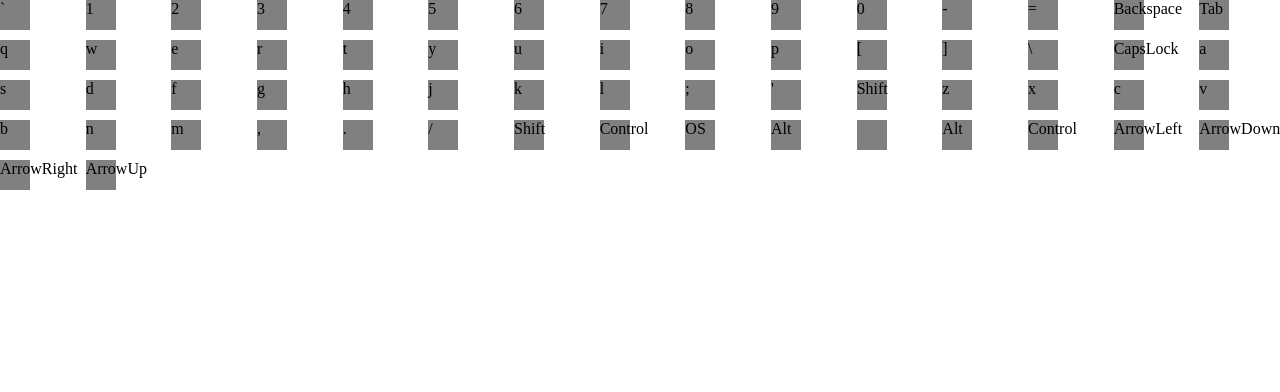
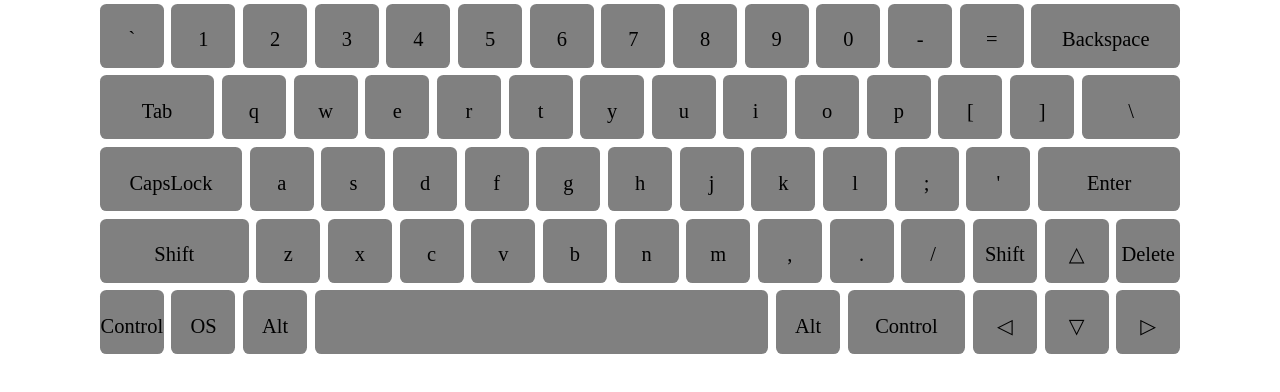
Before and after one commit to aidfromdeagland/virtual-keyboard, a website with bundled scripts: page index.html in a window 1280 px wide. Built offline with nearby package versions, Linux system fonts and the light colour scheme.

Commit message:
feat: implement keyboard layout

```diff
--- a/src/button.js
+++ b/src/button.js
@@ -13,250 +13,386 @@ const keyMap = {
   Backquote: {
     keyCode: 192,
     key: '`',
+    type: 'print',
+    width: '100',
   },
   Digit1: {
     keyCode: 49,
     key: '1',
+    type: 'print',
+    width: '100',
   },
   Digit2: {
     keyCode: 50,
     key: '2',
+    type: 'print',
+    width: '100',
   },
   Digit3: {
     keyCode: 51,
     key: '3',
+    type: 'print',
+    width: '100',
   },
   Digit4: {
     keyCode: 52,
     key: '4',
+    type: 'print',
+    width: '100',
   },
   Digit5: {
     keyCode: 53,
     key: '5',
+    type: 'print',
+    width: '100',
   },
   Digit6: {
     keyCode: 54,
     key: '6',
+    type: 'print',
+    width: '100',
   },
   Digit7: {
     keyCode: 55,
     key: '7',
+    type: 'print',
+    width: '100',
   },
   Digit8: {
     keyCode: 56,
     key: '8',
+    type: 'print',
+    width: '100',
   },
   Digit9: {
     keyCode: 57,
     key: '9',
+    type: 'print',
+    width: '100',
   },
   Digit0: {
     keyCode: 48,
     key: '0',
+    type: 'print',
+    width: '100',
   },
   Minus: {
     keyCode: 173,
     key: '-',
+    type: 'print',
+    width: '100',
   },
   Equal: {
     keyCode: 61,
     key: '=',
+    type: 'print',
+    width: '100',
   },
   Backspace: {
     keyCode: 8,
     key: 'Backspace',
+    type: 'func',
+    width: '200',
   },
   Tab: {
     keyCode: 9,
     key: 'Tab',
+    type: 'func',
+    width: '150',
   },
   KeyQ: {
     keyCode: 81,
     key: 'q',
+    type: 'print',
+    width: '100',
   },
   KeyW: {
     keyCode: 87,
     key: 'w',
+    type: 'print',
+    width: '100',
   },
   KeyE: {
     keyCode: 69,
     key: 'e',
+    type: 'print',
+    width: '100',
   },
   KeyR: {
     keyCode: 82,
     key: 'r',
+    type: 'print',
+    width: '100',
   },
   KeyT: {
     keyCode: 84,
     key: 't',
+    type: 'print',
+    width: '100',
   },
   KeyY: {
     keyCode: 89,
     key: 'y',
+    type: 'print',
+    width: '100',
   },
   KeyU: {
     keyCode: 85,
     key: 'u',
+    type: 'print',
+    width: '100',
   },
   KeyI: {
     keyCode: 73,
     key: 'i',
+    type: 'print',
+    width: '100',
   },
   KeyO: {
     keyCode: 79,
     key: 'o',
+    type: 'print',
+    width: '100',
   },
   KeyP: {
     keyCode: 80,
     key: 'p',
+    type: 'print',
+    width: '100',
   },
   BracketLeft: {
     keyCode: 219,
     key: '[',
+    type: 'print',
+    width: '100',
   },
   BracketRight: {
     keyCode: 221,
     key: ']',
+    type: 'print',
+    width: '100',
   },
   Backslash: {
     keyCode: 220,
     key: '\\',
+    type: 'print',
+    width: '125',
   },
   CapsLock: {
     keyCode: 20,
     key: 'CapsLock',
+    type: 'func',
+    width: '150',
   },
   KeyA: {
     keyCode: 65,
     key: 'a',
+    type: 'print',
+    width: '100',
   },
   KeyS: {
     keyCode: 83,
     key: 's',
+    type: 'print',
+    width: '100',
   },
   KeyD: {
     keyCode: 68,
     key: 'd',
+    type: 'print',
+    width: '100',
   },
   KeyF: {
     keyCode: 70,
     key: 'f',
+    type: 'print',
+    width: '100',
   },
   KeyG: {
     keyCode: 71,
     key: 'g',
+    type: 'print',
+    width: '100',
   },
   KeyH: {
     keyCode: 72,
     key: 'h',
+    type: 'print',
+    width: '100',
   },
   KeyJ: {
     keyCode: 74,
     key: 'j',
+    type: 'print',
+    width: '100',
   },
   KeyK: {
     keyCode: 75,
     key: 'k',
+    type: 'print',
+    width: '100',
   },
   KeyL: {
     keyCode: 76,
     key: 'l',
+    type: 'print',
+    width: '100',
   },
   Semicolon: {
     keyCode: 59,
     key: ';',
+    type: 'print',
+    width: '100',
   },
   Quote: {
     keyCode: 222,
     key: "'",
+    type: 'print',
+    width: '100',
+  },
+  Enter: {
+    keyCode: 13,
+    key: 'Enter',
+    type: 'func',
+    width: '150',
   },
   ShiftLeft: {
     keyCode: 16,
     key: 'Shift',
+    type: 'func',
+    width: '175',
   },
   KeyZ: {
     keyCode: 90,
     key: 'z',
+    type: 'print',
+    width: '100',
   },
   KeyX: {
     keyCode: 88,
     key: 'x',
+    type: 'print',
+    width: '100',
   },
   KeyC: {
     keyCode: 67,
     key: 'c',
+    type: 'print',
+    width: '100',
   },
   KeyV: {
     keyCode: 86,
     key: 'v',
+    type: 'print',
+    width: '100',
   },
   KeyB: {
     keyCode: 66,
     key: 'b',
+    type: 'print',
+    width: '100',
   },
   KeyN: {
     keyCode: 78,
     key: 'n',
+    type: 'print',
+    width: '100',
   },
   KeyM: {
     keyCode: 77,
     key: 'm',
+    type: 'print',
+    width: '100',
   },
   Comma: {
     keyCode: 188,
     key: ',',
+    type: 'print',
+    width: '100',
   },
   Period: {
     keyCode: 190,
     key: '.',
+    type: 'print',
+    width: '100',
   },
   Slash: {
     keyCode: 191,
     key: '/',
+    type: 'print',
+    width: '100',
   },
   ShiftRight: {
     keyCode: 16,
     key: 'Shift',
+    type: 'func',
+    width: '100',
+  },
+  ArrowUp: {
+    keyCode: 38,
+    key: '△',
+    type: 'print',
+    width: '100',
+  },
+  Delete: {
+    keyCode: 46,
+    key: 'Delete',
+    type: 'func',
+    width: '100',
   },
   ControlLeft: {
     keyCode: 17,
     key: 'Control',
+    type: 'func',
+    width: '100',
   },
   OSLeft: {
     keyCode: 91,
     key: 'OS',
+    type: 'func',
+    width: '100',
   },
   AltLeft: {
     keyCode: 18,
     key: 'Alt',
+    type: 'func',
+    width: '100',
   },
   Space: {
     keyCode: 32,
     key: ' ',
+    type: 'print',
+    width: '700',
   },
   AltRight: {
     keyCode: 18,
     key: 'Alt',
+    type: 'func',
+    width: '100',
   },
   ControlRight: {
     keyCode: 17,
     key: 'Control',
+    type: 'func',
+    width: '175',
   },
   ArrowLeft: {
     keyCode: 37,
-    key: 'ArrowLeft',
+    key: '◁',
+    type: 'print',
+    width: '100',
   },
   ArrowDown: {
     keyCode: 40,
-    key: 'ArrowDown',
+    key: '▽',
+    type: 'print',
+    width: '100',
   },
   ArrowRight: {
     keyCode: 39,
-    key: 'ArrowRight',
-  },
-  ArrowUp: {
-    keyCode: 38,
-    key: 'ArrowUp',
+    key: '▷',
+    type: 'print',
+    width: '100',
   },
 };
 
--- a/src/keyboard.js
+++ b/src/keyboard.js
@@ -17,12 +17,11 @@ class Keyboard {
   addButtons() {
     const fragment = document.createDocumentFragment();
     const keyCodes = Object.keys(keyMap);
-    const keyValues = Object.values(keyMap);
-    keyCodes.forEach((x, index) => {
+    keyCodes.forEach((x) => {
       const button = document.createElement('div');
-      button.textContent = keyValues[index].key;
+      button.textContent = keyMap[x].key;
       button.classList.add('keyboard__button');
-      button.classList.add(`keyboard__button_${x}`);
+      button.classList.add(`keyboard__button_width_${keyMap[x].width}`);
       fragment.appendChild(button);
     });
 
--- a/style.css
+++ b/style.css
@@ -9,17 +9,52 @@ html {
 body {
   padding: 0;
   margin: 0;
+  --keySize: 5vw;
 }
 
 .keyboard {
-  display: grid;
-  grid-template-columns: repeat(15, 1fr);
-  grid-template-rows: repeat(5, 1fr);
-  gap: 10px 5px;
+  margin: 0 auto;
+  display: flex;
+  flex-wrap: wrap;
+  width: 85vw;
 }
 
 .keyboard__button {
+  margin: 0.3vw;
+  height: var(--keySize);
+  padding-top: 2vw;
   background-color: gray;
-  width: 30px;
-  height: 30px;
+  text-align: center;
+  font-size: 1.6vw;
+  line-height: 1;
+  border-radius: 0.5vw;
 }
+
+.keyboard__button_width_100 {
+  width: var(--keySize);
+}
+
+.keyboard__button_width_125 {
+  width: calc(var(--keySize) * 1.25);
+  flex-grow: 1;
+}
+
+.keyboard__button_width_150 {
+  width: calc(var(--keySize) * 1.5);
+  flex-grow: 1;
+}
+
+.keyboard__button_width_175 {
+  width: calc(var(--keySize) * 1.75);
+  flex-grow: 1;
+}
+
+.keyboard__button_width_200 {
+  width: calc(var(--keySize) * 2);
+  flex-grow: 1;
+}
+
+.keyboard__button_width_700 {
+  width: calc(var(--keySize) * 7);
+  flex-grow: 1;
+}
```
